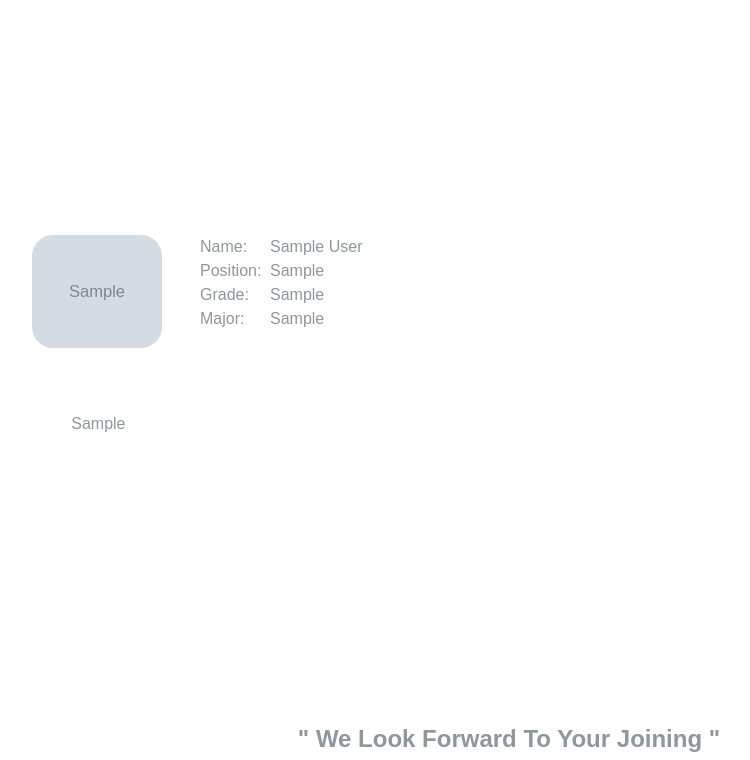
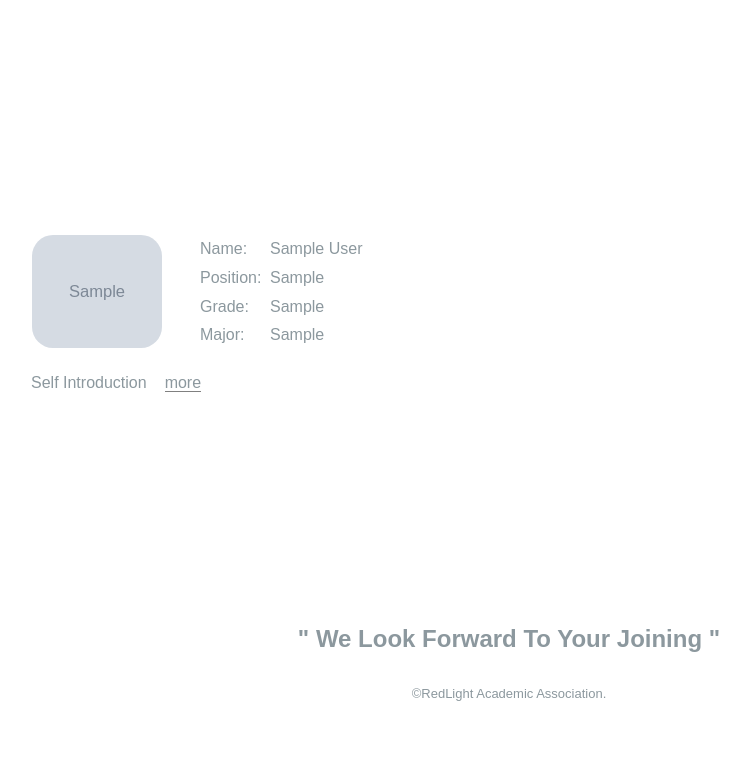
Before and after one commit to krutoy/RedLight, a Django app: page /members/ in a window 1280 px wide. Shown: the part 500-1260 px from the top of the page, without its empty margins (131-881 px from the left). After the commit the page ends 1201 px from the top, so only its background shows below. Run offline with Django 3.2, Linux system fonts and the light colour scheme; tables that the repository leaves empty hold one stand-in row (values such as "Sample post"); grey boxes marked "Sample" are stand-in pictures.

Commit message:
add photos, modify members page

```diff
--- a/static/css/main.css
+++ b/static/css/main.css
@@ -102,7 +102,8 @@ height:307px;
 width:100%;
 }
 .row .member_item{
-min-height:300px;
+min-height:200px;
+position:relative;
 }
 .row .member_photo, .row .member_basic{
 margin-top:15px;
@@ -116,18 +117,38 @@ margin:auto;
 border-radius:21px;
 }
 .member_basic .basic_item{
-line-height:1.5;
+line-height:1.8;
 }
 .basic_item span{
 display:block;
 float:left;
 width:70px;
 }
+.member_intro{
+position:relative;
+}
 .member_intro p{
-width:70%;
 margin:auto;
-margin-bottom:30px;
+margin-bottom:15px;
 line-height:1.5;
+position:relative;
+left:37px;
+}
+.member_intro .unfold_btn{
+position:relative;
+left:18;
+border-bottom:1px solid gray;
+cursor:pointer;
+}
+.member_intro .intro_content{
+display:none;
+position:absolute;
+width:90%;
+padding:10px;
+z-index:99;
+border-radius:9px;
+border:1px solid rgb(153,153,153);
+background:white;
 }
 /* end content */
 /* footer */
--- a/static/js/redlight.js
+++ b/static/js/redlight.js
@@ -1,6 +1,7 @@
 $(function(){
 		var secArea = $(".sec_content");
 		var card = $(".member_item");
+		var unfoldButton = $(".unfold_btn");
 		secArea.each(function(){
 				$(this).bind({
 						mouseenter:function(){
@@ -17,4 +18,15 @@ $(function(){
 
 				});
 		});
+
+		unfoldButton.each(function(){
+				$(this).bind({
+						mouseenter:function(){
+								$(this).parent().next().slideToggle();
+						},
+						mouseleave:function(){
+								$(this).parent().next().slideToggle();
+						}
+				});
+		});
 });
--- a/templates/members.html
+++ b/templates/members.html
@@ -18,7 +18,8 @@
 					<div class="basic_item"><span>Major:</span> {{member.major}}</div>
 				</div>
 				<div class="member_intro pure-u-1">
-					<p>{{member.intro}}</p>
+				    <p class="mbr_intro_btn">Self Introduction<span class="unfold_btn">more</span></p>
+					<p class="intro_content">{{member.intro}}</p>
 				</div>
 			</li>
 		{% endfor %}
```
Also changed, not shown: static/js/main.js (added), static/photos/ander126.png (added), static/photos/huangx11.png (added), static/photos/liur4.png (added), static/photos/qians3.png (added), static/photos/qiant2.png (added), static/photos/taoy2.png (added), static/photos/wangz7.png (added), static/photos/wul3.png (added), static/photos/xuk2.png (added), static/photos/zhongm2.png (added), 1 other file.
